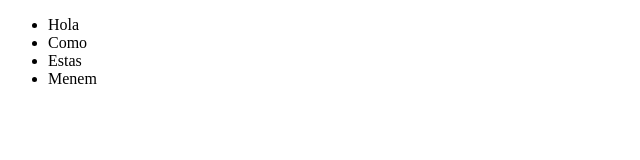
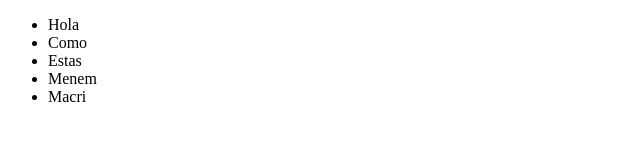
Before and after one commit to ManuelTalavera/prueba-git, a plain HTML site: page index.html in a window 1280 px wide. Shown: the full height of the page, 0-640 px from the left. Drawn offline with Linux system fonts and the light colour scheme.

Commit message:
Commiteo varios

```diff
--- a/index.html
+++ b/index.html
@@ -13,6 +13,7 @@
             <li>Como</li>
             <li>Estas</li>
             <li>Menem</li>
+            <li>Macri</li>
         </ul>
     </section>
 
```
Also changed, not shown: Otro.txt (added), Otro2.txt (added).
